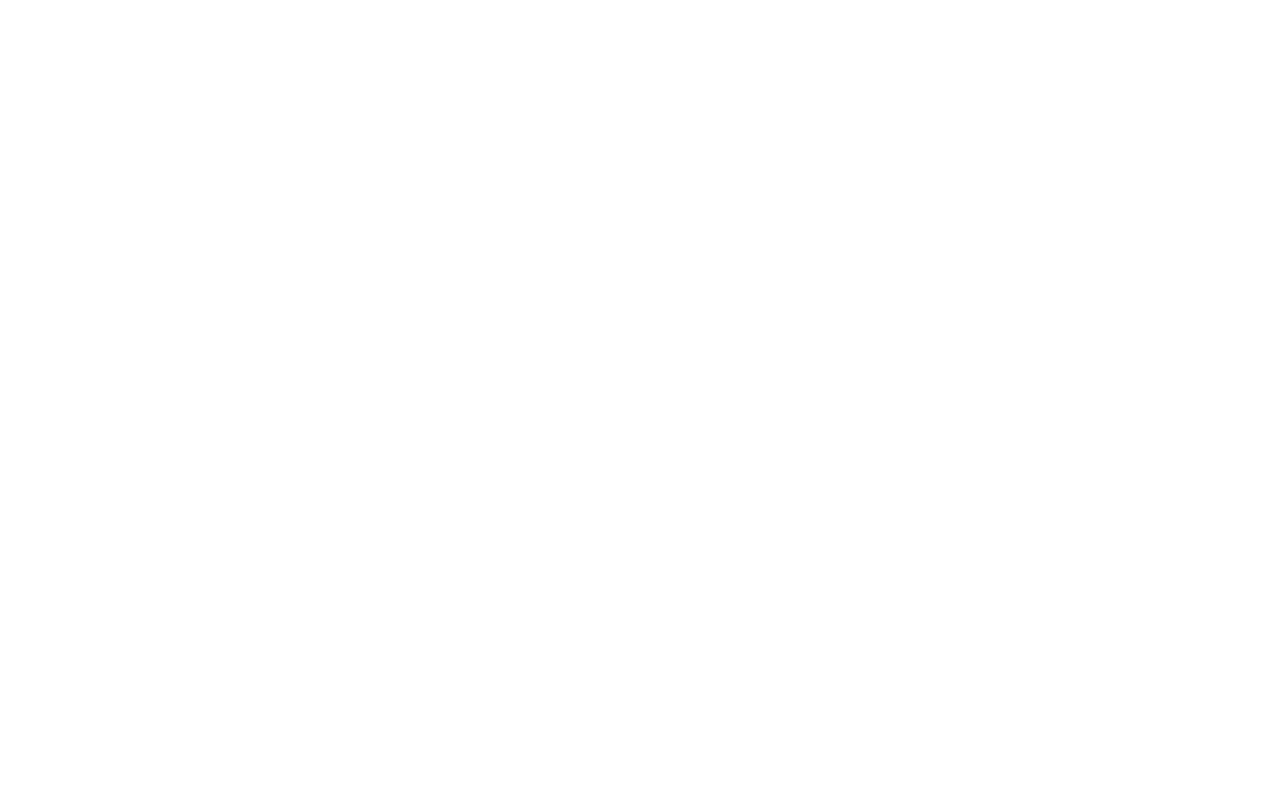
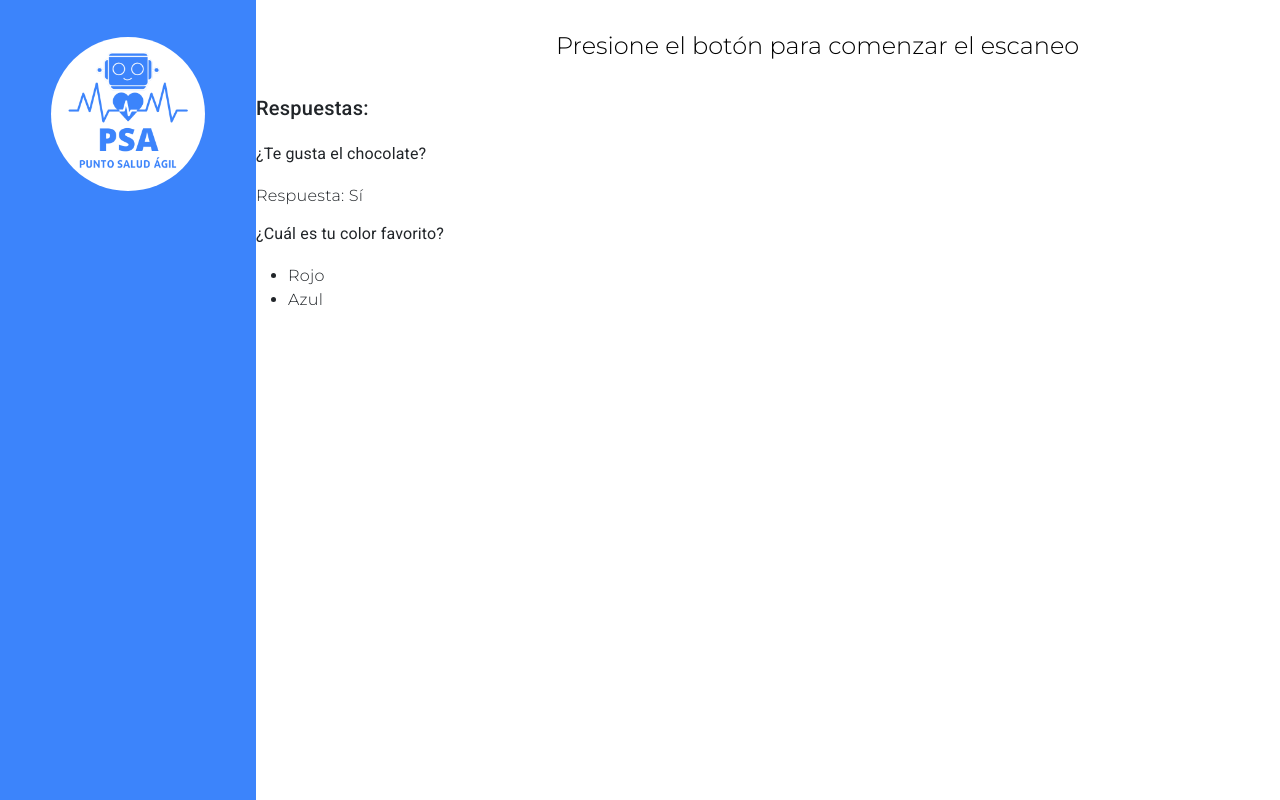
Before and after one commit to Yungryota/PSA, an Angular app in the folder psa_templates/: page /cuestionario-consulta in a window 1280 px wide. Before the commit this address led to /. Built offline with nearby package versions, Linux system fonts and the light colour scheme.

Commit message:
vista cuestionario

```diff
--- a/psa_templates/src/app/app-routing.module.ts
+++ b/psa_templates/src/app/app-routing.module.ts
@@ -4,14 +4,15 @@
 import { LoginPsaComponent } from './vistas/login-psa/login-psa.component';
 import { CategorizacionPacienteComponent } from './vistas/categorizacion-paciente/categorizacion-paciente.component';
 import { EscaneoTemperaturaComponent } from './vistas/escaneo-temperatura/escaneo-temperatura.component';
-
+import { CuestionarioConsultaComponent } from './vistas/cuestionario-consulta/cuestionario-consulta.component';
 
 const routes: Routes = [
   { path: '', redirectTo: 'login-psa', pathMatch: 'full' }, // Ruta raíz redirige a login-psa
   { path: 'login-psa', component: LoginPsaComponent },
   { path: 'listar', component: ListarComponent },
   { path: 'categorizacion-paciente', component: CategorizacionPacienteComponent },
-  { path: 'escaneo-temperaruta', component: EscaneoTemperaturaComponent }
+  { path: 'escaneo-temperaruta', component: EscaneoTemperaturaComponent },
+  { path: 'cuestionario-consulta', component: CuestionarioConsultaComponent }
   // Otras rutas de tu aplicación...
 ];
 
--- a/psa_templates/src/app/app.module.ts
+++ b/psa_templates/src/app/app.module.ts
@@ -13,6 +13,7 @@
 import {MatCheckboxModule} from '@angular/material/checkbox';
 import { MatRadioModule } from '@angular/material/radio';
 import { EscaneoTemperaturaComponent } from './vistas/escaneo-temperatura/escaneo-temperatura.component';
+import { CuestionarioConsultaComponent } from './vistas/cuestionario-consulta/cuestionario-consulta.component';
 
 
 
@@ -23,7 +24,8 @@
     ListarComponent,
     LoginPsaComponent,
     CategorizacionPacienteComponent,
-    EscaneoTemperaturaComponent
+    EscaneoTemperaturaComponent,
+    CuestionarioConsultaComponent
   ],
   imports: [
     BrowserModule,
--- /dev/null
+++ b/psa_templates/src/app/vistas/cuestionario-consulta/cuestionario-consulta.component.css
@@ -0,0 +1,35 @@
+@import url('https://fonts.googleapis.com/css2?family=Montserrat:wght@300&display=swap');
+body{
+    font-family: 'Montserrat', sans-serif;
+    color: #000;
+}
+.sidebar {
+    width: 20%;
+    height: 100vh;
+    background-color: #3C84FB;
+}
+.cont-logo {
+    display: flex;
+    justify-content: center;
+    align-items: center;
+    height: 15%;
+    padding: 20%;
+}
+
+.cont-logo img {
+    max-width: 100%;
+    height: auto;
+    border-radius: 100%;
+    margin-top: 70%;
+}
+.main-content{
+    display: flex;
+    font-family: 'Montserrat', sans-serif;
+}
+.text{
+    color: #000;
+    font-family: 'Montserrat', sans-serif;
+    margin-left: 300px;
+    margin-top: 30px;
+    margin-bottom: 30px;
+}
--- /dev/null
+++ b/psa_templates/src/app/vistas/cuestionario-consulta/cuestionario-consulta.component.html
@@ -0,0 +1,23 @@
+<div class="main-content">
+    <div class="sidebar">
+      <div class="cont-logo">
+        <img src="assets/img/psaLogo.png" alt="">
+      </div>
+    </div>
+
+    <div class="temperatura-container">
+        <h1 class="text">Presione el botón para comenzar el escaneo</h1>
+        <h2>Respuestas:</h2>
+
+        <h3>¿Te gusta el chocolate?</h3>
+        <p>Respuesta: {{ respuestaSiNo }}</p>
+
+        <h3>¿Cuál es tu color favorito?</h3>
+        <ul>
+          <li *ngFor="let color of respuestaMultiple">{{ color }}</li>
+        </ul>
+    </div>
+
+
+
+</div>
--- /dev/null
+++ b/psa_templates/src/app/vistas/cuestionario-consulta/cuestionario-consulta.component.ts
@@ -0,0 +1,11 @@
+import { Component } from '@angular/core';
+
+@Component({
+  selector: 'app-cuestionario-consulta',
+  templateUrl: './cuestionario-consulta.component.html',
+  styleUrls: ['./cuestionario-consulta.component.css']
+})
+export class CuestionarioConsultaComponent {
+  respuestaSiNo: string = 'Sí'; // Ejemplo de respuesta sí o no
+  respuestaMultiple: string[] = ['Rojo', 'Azul']; // Ejemplo de respuesta múltiple
+}
```
Also changed, not shown: 1 other file (tests, documents, lock files or other folders).
